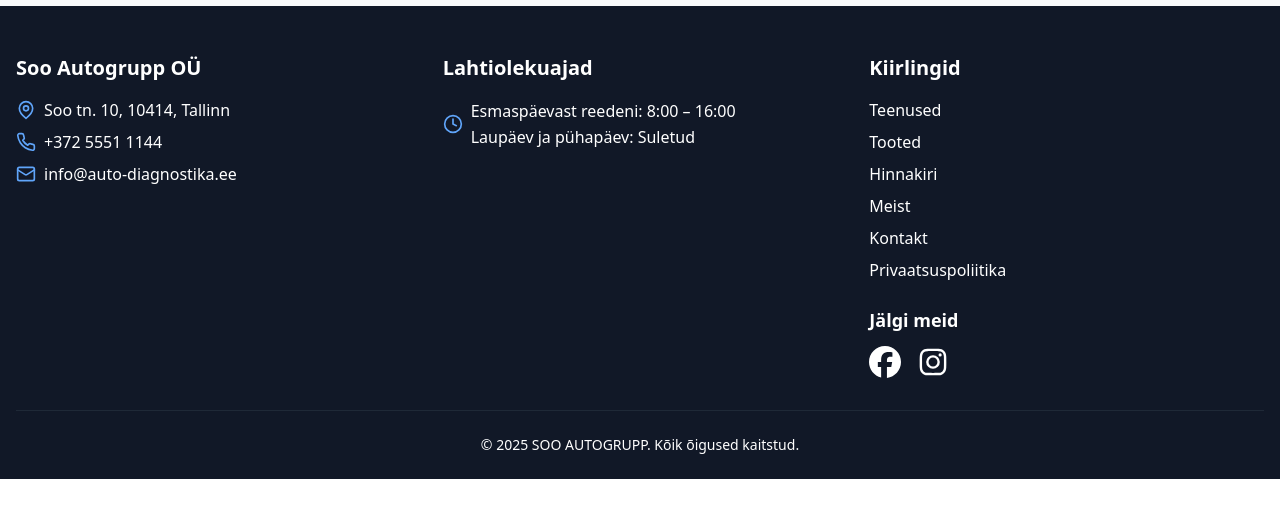
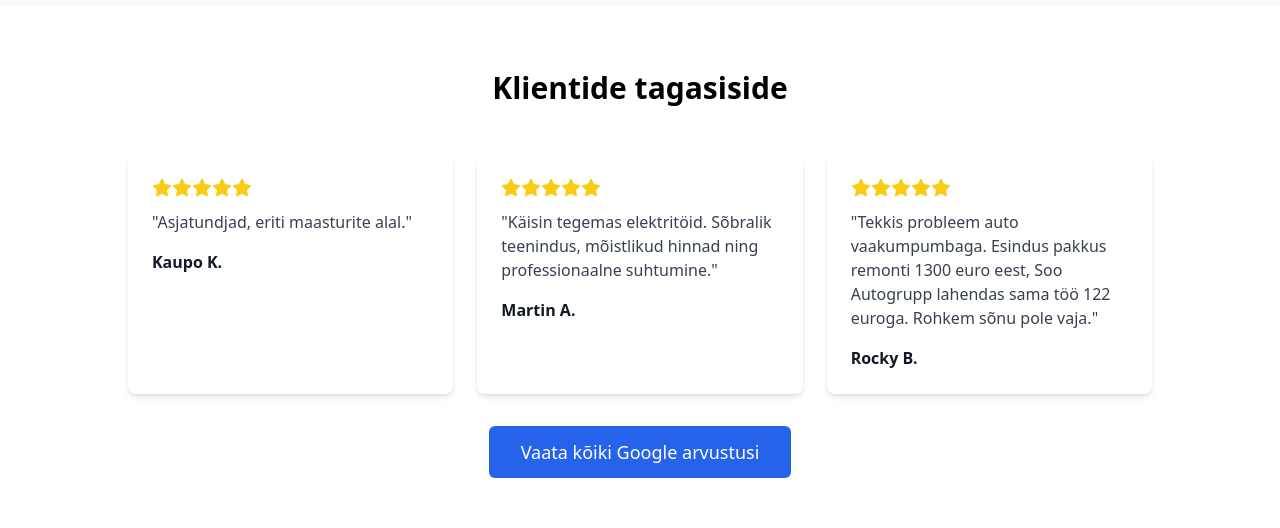
Before and after one commit to n1veklrn/soo-veeb, a React (Vite) app: page / in a window 1280 px wide. Shown: the part 2607-3135 px from the top of the page. Before the commit the page ends 3086 px from the top, so only its background shows below. Built offline with nearby package versions, Linux system fonts and the light colour scheme.

Commit message:
Updated Home.tsx

```diff
--- a/src/pages/Home.tsx
+++ b/src/pages/Home.tsx
@@ -1,10 +1,11 @@
 import React from 'react';
 import { Link } from 'react-router-dom';
-import { Wrench, Battery, PenTool as Tool, Settings, Disc } from 'lucide-react';
+import { Wrench, Battery, PenTool as Tool, Settings, Disc, Star } from 'lucide-react';
 import ImageModal from '../components/ImageModal';
 
 export default function Home() {
   const [selectedImage, setSelectedImage] = React.useState<{ src: string; alt: string } | null>(null);
+  const [currentReviewIndex, setCurrentReviewIndex] = React.useState(0);
 
   React.useEffect(() => {
     document.title = 'Soo Autogrupp - Professionaalne autohooldus Tallinnas';
@@ -15,6 +16,29 @@
     { src: 'https://github.com/Soo-Autogrupp/pildid/blob/main/ATV.jpg?raw=true', alt: 'ATV' },
     { src: 'https://github.com/Soo-Autogrupp/pildid/blob/main/USA%20muskel.jpg?raw=true', alt: 'USA Muscle Car' },
     { src: 'https://github.com/Soo-Autogrupp/pildid/blob/main/Tava%20auto.jpg?raw=true', alt: 'Tavaline' }
+  ];
+
+  const reviews = [
+    {
+      name: 'Marianne K.',
+      text: 'Väga sõbralik ja professionaalne teenindus! Olid lahked ja abivalmis ka kõige rumalamate küsimustega.'
+    },
+    {
+      name: 'Kaupo K.',
+      text: 'Asjatundjad, eriti maasturite alal.'
+    },
+    {
+      name: 'Martin A.',
+      text: 'Käisin tegemas elektritöid. Sõbralik teenindus, mõistlikud hinnad ning professionaalne suhtumine.'
+    },
+    {
+      name: 'Rocky B.',
+      text: 'Tekkis probleem auto vaakumpumbaga. Esindus pakkus remonti 1300 euro eest, Soo Autogrupp lahendas sama töö 122 euroga. Rohkem sõnu pole vaja.'
+    },
+    {
+      name: 'Arun T.',
+      text: 'Äärmiselt professionaalne teenindus. Leiti diagnostika käigus üles ka peidetud pisivead, mis muidu jäävad märkamata. Väga usaldusväärne koht.'
+    }
   ];
 
   const services = [
@@ -49,6 +73,14 @@
       slug: 'rehvitood'
     }
   ];
+
+  React.useEffect(() => {
+    const interval = setInterval(() => {
+      setCurrentReviewIndex((prev) => (prev + 1) % reviews.length);
+    }, 5000);
+
+    return () => clearInterval(interval);
+  }, [reviews.length]);
 
   return (
     <div>
@@ -168,6 +200,50 @@
         </div>
       </section>
 
+      {/* Reviews Section */}
+      <section className="py-16">
+        <div className="container mx-auto px-4">
+          <h2 className="text-2xl md:text-3xl font-bold text-center mb-12">Klientide tagasiside</h2>
+
+          <div className="max-w-5xl mx-auto">
+            <div className="grid grid-cols-1 md:grid-cols-3 gap-6 mb-8">
+              {[0, 1, 2].map((offset) => {
+                const reviewIndex = (currentReviewIndex + offset) % reviews.length;
+                const review = reviews[reviewIndex];
+
+                return (
+                  <div
+                    key={offset}
+                    className="bg-white p-6 rounded-lg shadow-md"
+                  >
+                    <div className="flex mb-3">
+                      {[...Array(5)].map((_, i) => (
+                        <Star key={i} className="w-5 h-5 fill-yellow-400 text-yellow-400" />
+                      ))}
+                    </div>
+                    <p className="text-gray-700 mb-4 text-sm md:text-base leading-relaxed">
+                      "{review.text}"
+                    </p>
+                    <p className="text-gray-900 font-semibold">{review.name}</p>
+                  </div>
+                );
+              })}
+            </div>
+
+            <div className="text-center">
+              <a
+                href="https://share.google/KNJSCnTel2LqnXEoQ"
+                target="_blank"
+                rel="noopener noreferrer"
+                className="inline-block bg-blue-600 text-white px-6 md:px-8 py-2 md:py-3 rounded-md text-base md:text-lg font-medium hover:bg-blue-700 transition-colors"
+              >
+                Vaata kõiki Google arvustusi
+              </a>
+            </div>
+          </div>
+        </div>
+      </section>
+
       <ImageModal
         isOpen={selectedImage !== null}
         onClose={() => setSelectedImage(null)}
```
